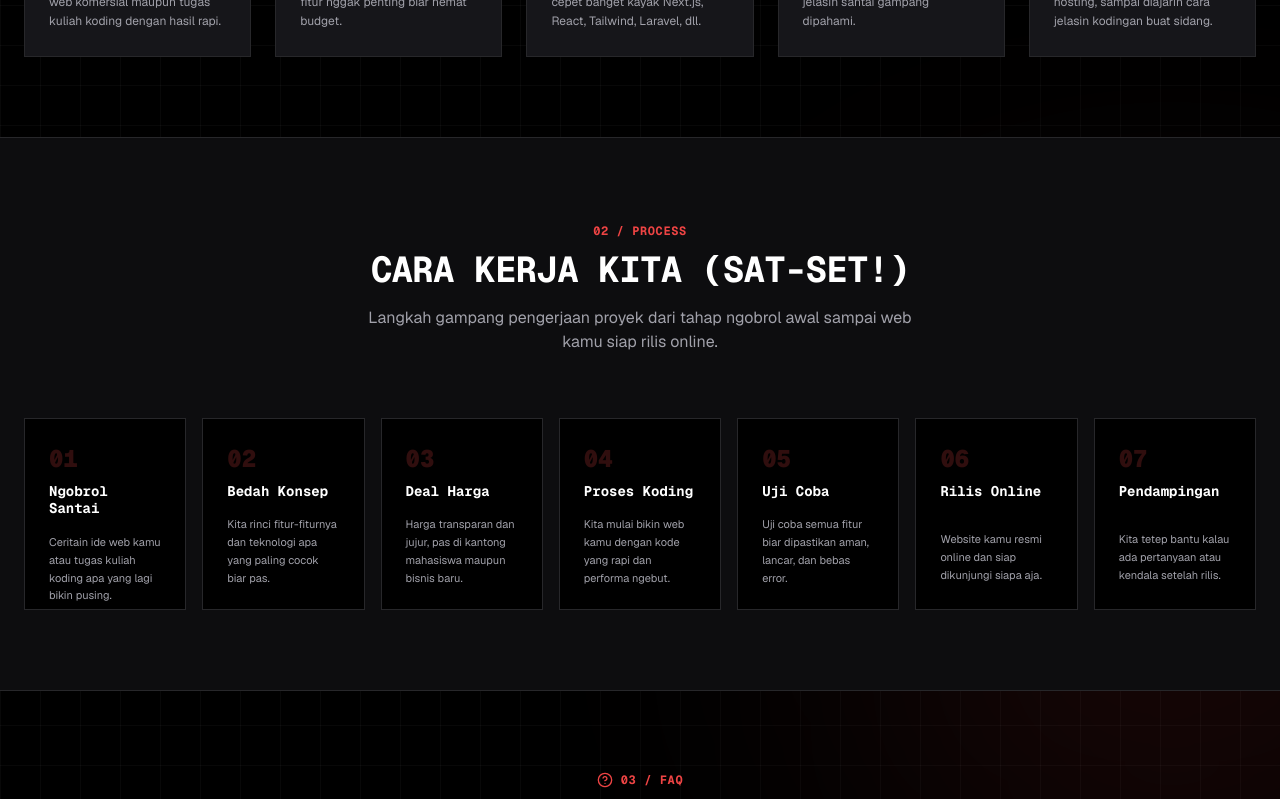
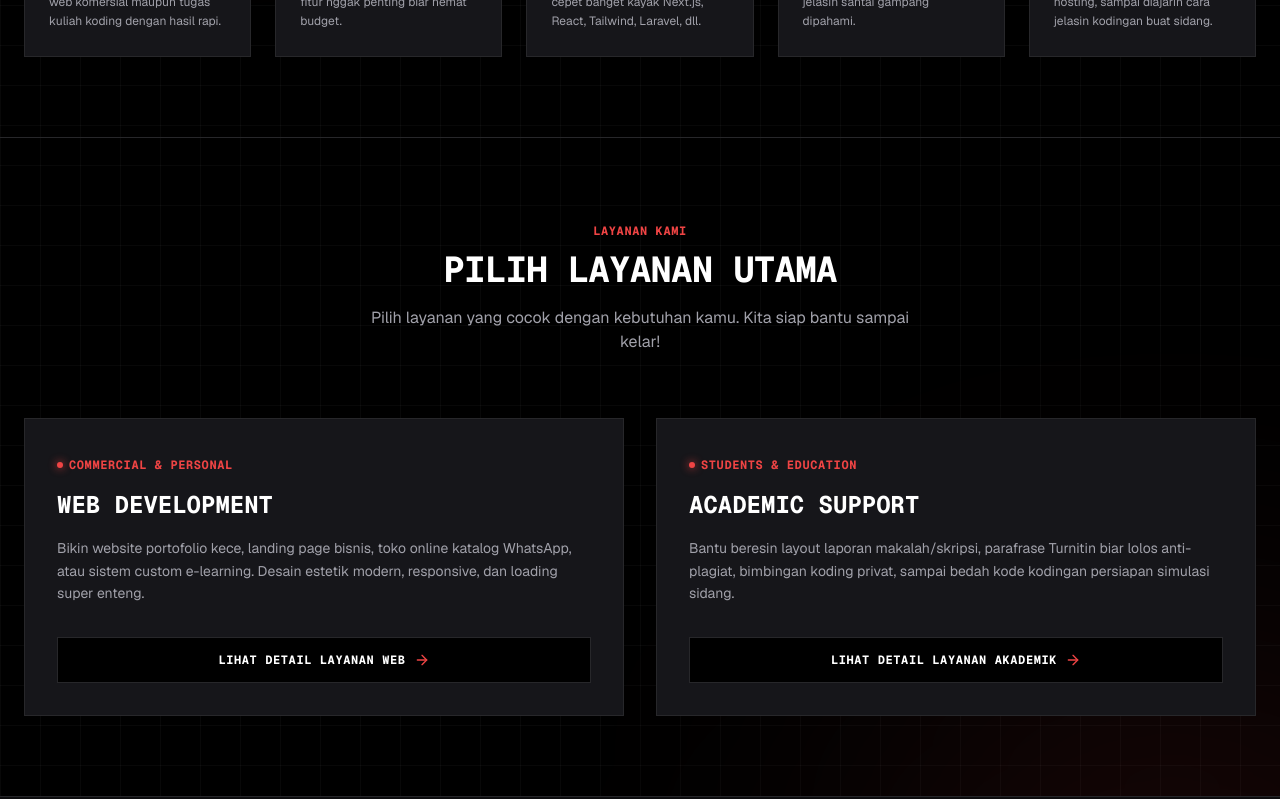
Before and after one commit to raflyrzp/kelarin, a Next.js app: page / in a window 1280 px wide. Shown: the part 1500-2299 px from the top of the page. Built offline with nearby package versions, Linux system fonts and the light colour scheme.

Commit message:
feat: add services teaser section to landing page

```diff
--- a/src/app/page.tsx
+++ b/src/app/page.tsx
@@ -1,6 +1,7 @@
 "use client";
 
 import React, { useState } from "react";
+import Link from "next/link";
 import { Accordion } from "@/components/Accordion";
 import {
   ArrowRight,
@@ -223,6 +224,59 @@ export default function Home() {
         </div>
       </section>
 
+      {/* 2.5 SERVICES TEASER SECTION */}
+      <section className="relative z-10 py-20 px-6 max-w-7xl mx-auto border-t border-border-color">
+        <div className="text-center mb-16">
+          <span className="font-mono text-xs font-bold text-brand-red tracking-wider uppercase">Layanan Kami</span>
+          <h2 className="mt-2 text-3xl md:text-4xl font-bold tracking-tight text-foreground font-mono">PILIH LAYANAN UTAMA</h2>
+          <p className="mt-4 text-text-muted max-w-xl mx-auto text-sm md:text-base">
+            Pilih layanan yang cocok dengan kebutuhan kamu. Kita siap bantu sampai kelar!
+          </p>
+        </div>
+
+        <div className="grid grid-cols-1 md:grid-cols-2 gap-8">
+          {/* Card 1: Web Development */}
+          <div className="border border-border-color bg-card-bg p-8 flex flex-col justify-between hover:border-brand-red/50 transition-colors duration-300">
+            <div>
+              <div className="inline-flex items-center gap-1.5 font-mono text-xs font-bold text-brand-red tracking-wider uppercase mb-4">
+                <span className="w-1.5 h-1.5 rounded-full bg-brand-red shadow-[0_0_8px_#ef4444]"></span>
+                Commercial & Personal
+              </div>
+              <h3 className="text-2xl font-bold text-foreground font-mono mb-4">WEB DEVELOPMENT</h3>
+              <p className="text-text-muted text-sm leading-relaxed font-sans mb-8">
+                Bikin website portofolio kece, landing page bisnis, toko online katalog WhatsApp, atau sistem custom e-learning. Desain estetik modern, responsive, dan loading super enteng.
+              </p>
+            </div>
+            <Link
+              href="/web-development"
+              className="inline-flex items-center justify-center py-3.5 bg-background border border-border-color hover:border-brand-red text-foreground font-mono text-xs font-bold tracking-wider uppercase transition-colors gap-2"
+            >
+              Lihat Detail Layanan Web <ArrowRight className="w-4 h-4 text-brand-red" />
+            </Link>
+          </div>
+
+          {/* Card 2: Academic Support */}
+          <div className="border border-border-color bg-card-bg p-8 flex flex-col justify-between hover:border-brand-red/50 transition-colors duration-300">
+            <div>
+              <div className="inline-flex items-center gap-1.5 font-mono text-xs font-bold text-brand-red tracking-wider uppercase mb-4">
+                <span className="w-1.5 h-1.5 rounded-full bg-brand-red shadow-[0_0_8px_#ef4444]"></span>
+                Students & Education
+              </div>
+              <h3 className="text-2xl font-bold text-foreground font-mono mb-4">ACADEMIC SUPPORT</h3>
+              <p className="text-text-muted text-sm leading-relaxed font-sans mb-8">
+                Bantu beresin layout laporan makalah/skripsi, parafrase Turnitin biar lolos anti-plagiat, bimbingan koding privat, sampai bedah kode kodingan persiapan simulasi sidang.
+              </p>
+            </div>
+            <Link
+              href="/academic"
+              className="inline-flex items-center justify-center py-3.5 bg-background border border-border-color hover:border-brand-red text-foreground font-mono text-xs font-bold tracking-wider uppercase transition-colors gap-2"
+            >
+              Lihat Detail Layanan Akademik <ArrowRight className="w-4 h-4 text-brand-red" />
+            </Link>
+          </div>
+        </div>
+      </section>
+
       {/* 3. WORKFLOW SECTION */}
       <section id="workflow" className="relative z-10 py-20 border-y border-border-color bg-section-muted-bg">
         <div className="max-w-7xl mx-auto px-6">
```
